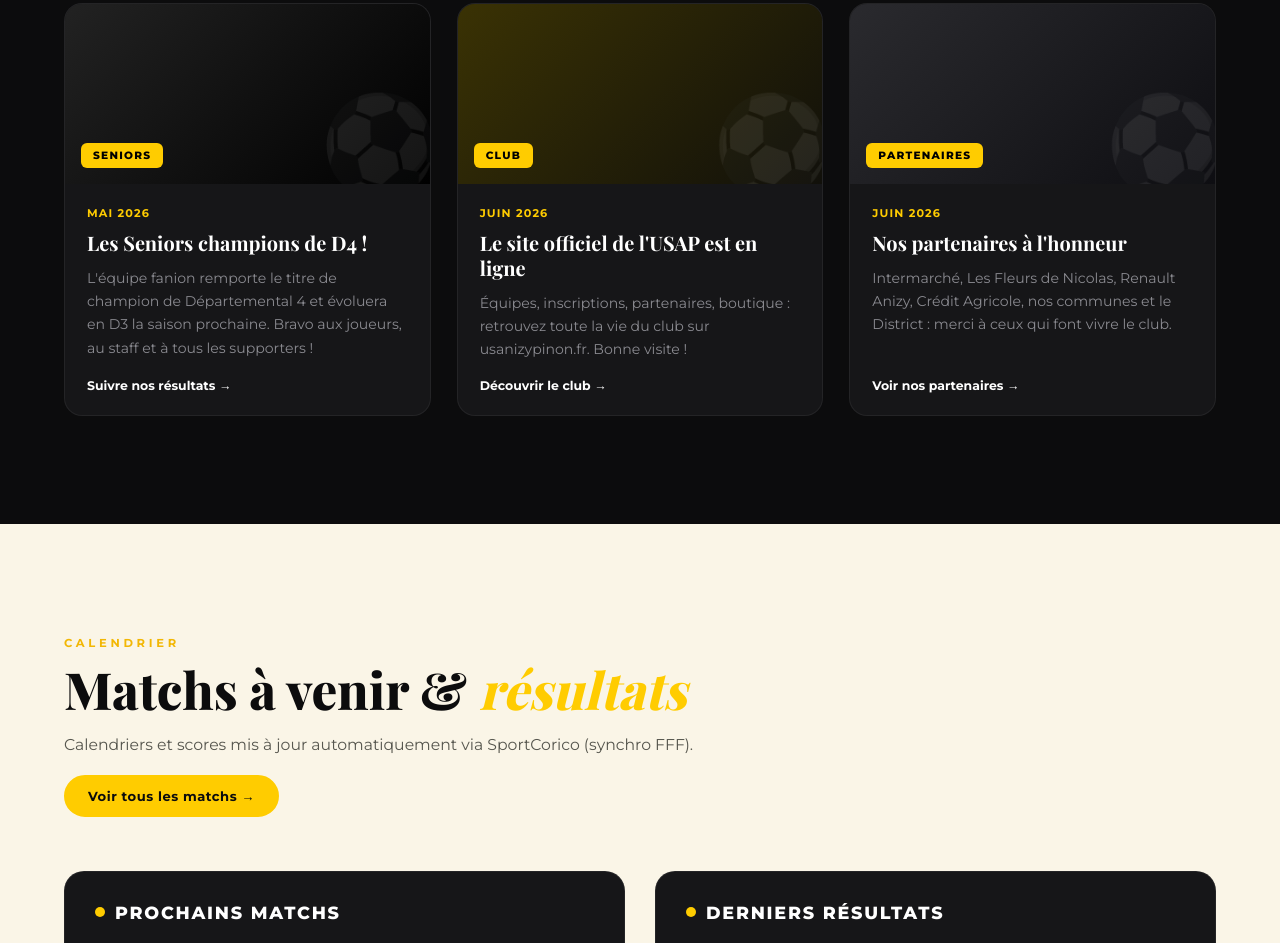
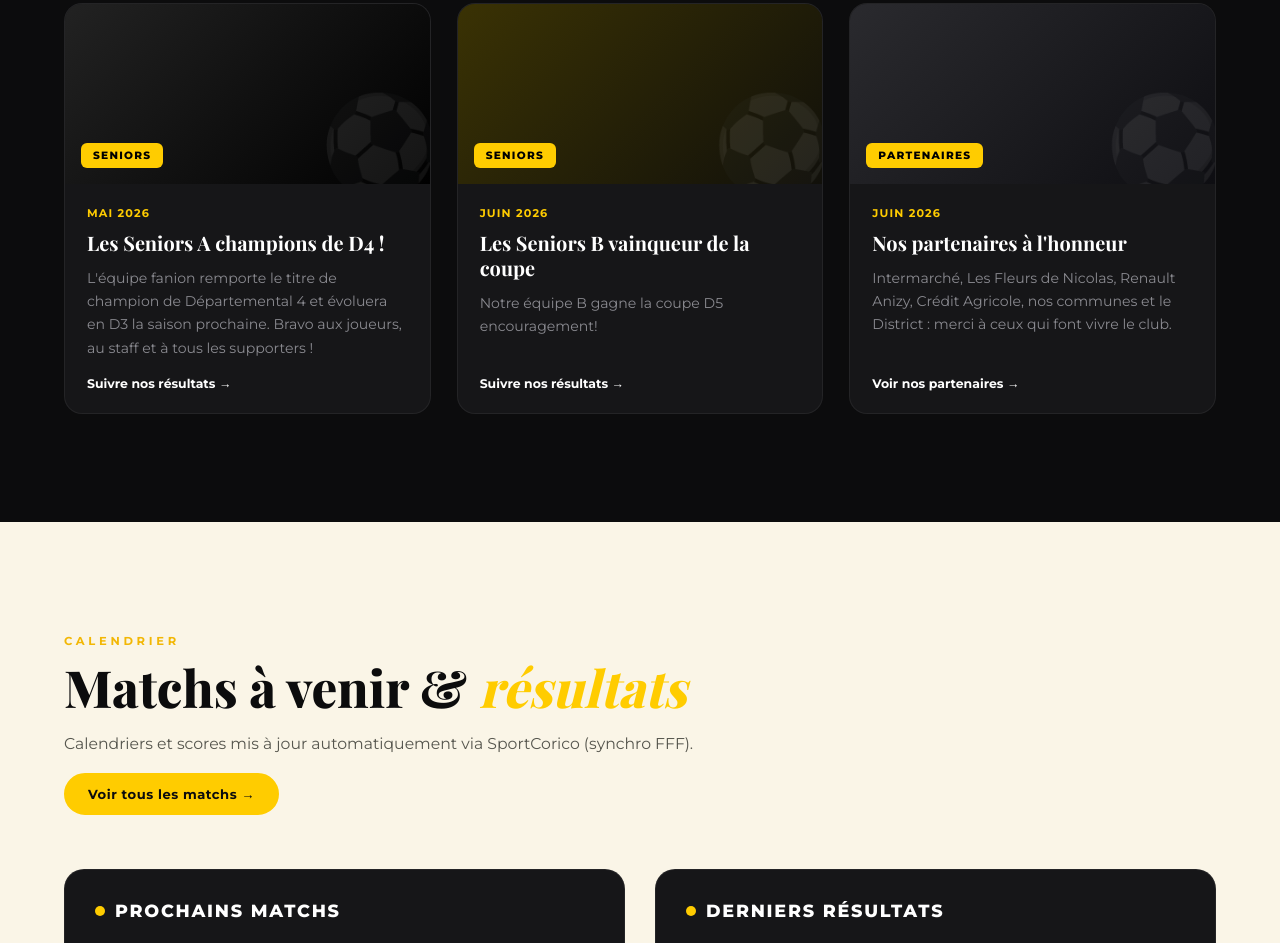
Before and after one commit to clementmahu7-a11y/Union-Sportive-Anizy-Pinon, a plain HTML site: page index.html in a window 1280 px wide. Shown: the part 2307-3250 px from the top of the page. Drawn offline with nearby package versions, Linux system fonts and the light colour scheme; a web font is replaced by a local one.

Commit message:
Update index.html

```diff
--- a/index.html
+++ b/index.html
@@ -834,8 +834,8 @@
     <div class="wrap">
       <div class="sec-head reveal"><span class="eyebrow">Vie du club</span><h2>Dernières <em>actualités</em></h2></div>
       <div class="grid-3">
-        <article class="card reveal d1"><div class="thumb t-club"><span>Seniors</span></div><div class="body"><span class="date">Mai 2026</span><h3>Les Seniors champions de D4 !</h3><p>L'équipe fanion remporte le titre de champion de Départemental 4 et évoluera en D3 la saison prochaine. Bravo aux joueurs, au staff et à tous les supporters !</p><span class="more" onclick="showMatchs()">Suivre nos résultats →</span></div></article>
-        <article class="card reveal d2"><div class="thumb t-jeunes"><span>Club</span></div><div class="body"><span class="date">Juin 2026</span><h3>Le site officiel de l'USAP est en ligne</h3><p>Équipes, inscriptions, partenaires, boutique : retrouvez toute la vie du club sur usanizypinon.fr. Bonne visite !</p><span class="more" onclick="showClub()">Découvrir le club →</span></div></article>
+        <article class="card reveal d1"><div class="thumb t-club"><span>Seniors</span></div><div class="body"><span class="date">Mai 2026</span><h3>Les Seniors A champions de D4 !</h3><p>L'équipe fanion remporte le titre de champion de Départemental 4 et évoluera en D3 la saison prochaine. Bravo aux joueurs, au staff et à tous les supporters !</p><span class="more" onclick="showMatchs()">Suivre nos résultats →</span></div></article>
+        <article class="card reveal d2"><div class="thumb t-jeunes"><span>Seniors</span></div><div class="body"><span class="date">Juin 2026</span><h3>Les Seniors B vainqueur de la coupe</h3><p>Notre équipe B gagne la coupe D5 encouragement!</p><span class="more" onclick="showMatchs()">Suivre nos résultats →</span></div></article>
         <article class="card reveal d3"><div class="thumb t-fem"><span>Partenaires</span></div><div class="body"><span class="date">Juin 2026</span><h3>Nos partenaires à l'honneur</h3><p>Intermarché, Les Fleurs de Nicolas, Renault Anizy, Crédit Agricole, nos communes et le District : merci à ceux qui font vivre le club.</p><span class="more" onclick="showPartners()">Voir nos partenaires →</span></div></article>
       </div>
     </div>
```
